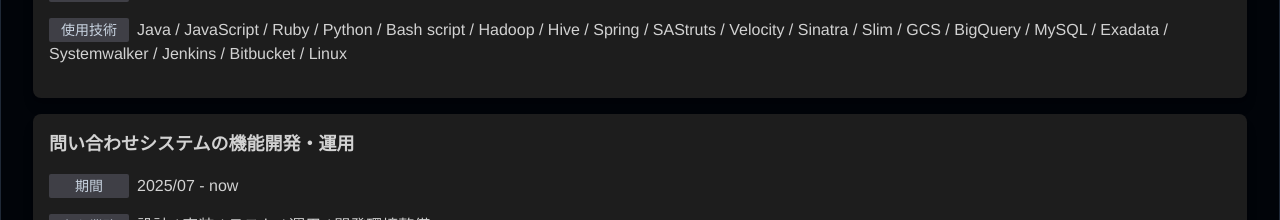
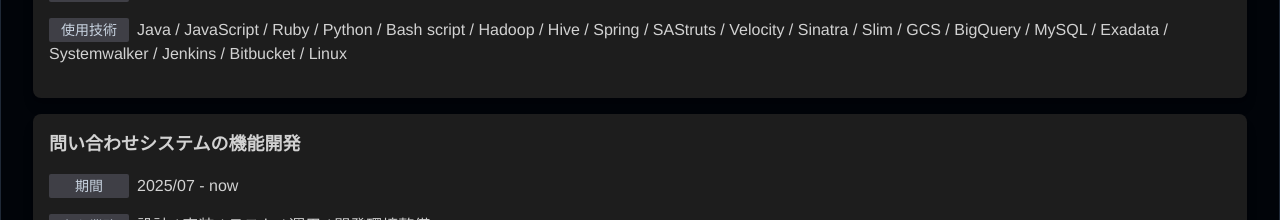
Before and after one commit to proyuki02/portfolio, a Next.js app: page / in a window 1280 px wide. Shown: the part 5800-6020 px from the top of the page. Built offline with nearby package versions, Linux system fonts and the light colour scheme.

Commit message:
職歴を更新

```diff
--- a/components/works.tsx
+++ b/components/works.tsx
@@ -179,7 +179,7 @@ export const Works = () => {
           / Exadata / Systemwalker / Jenkins / Bitbucket / Linux
         </WorksCardItemTech>
       </WorksCard>
-      <WorksCard summary="問い合わせシステムの機能開発・運用">
+      <WorksCard summary="問い合わせシステムの機能開発">
         <WorksCardItemSpan>2025/07 - now</WorksCardItemSpan>
         <WorksCardItemJob>
           設計 / 実装 / テスト / 運用 / 開発環境整備
```
